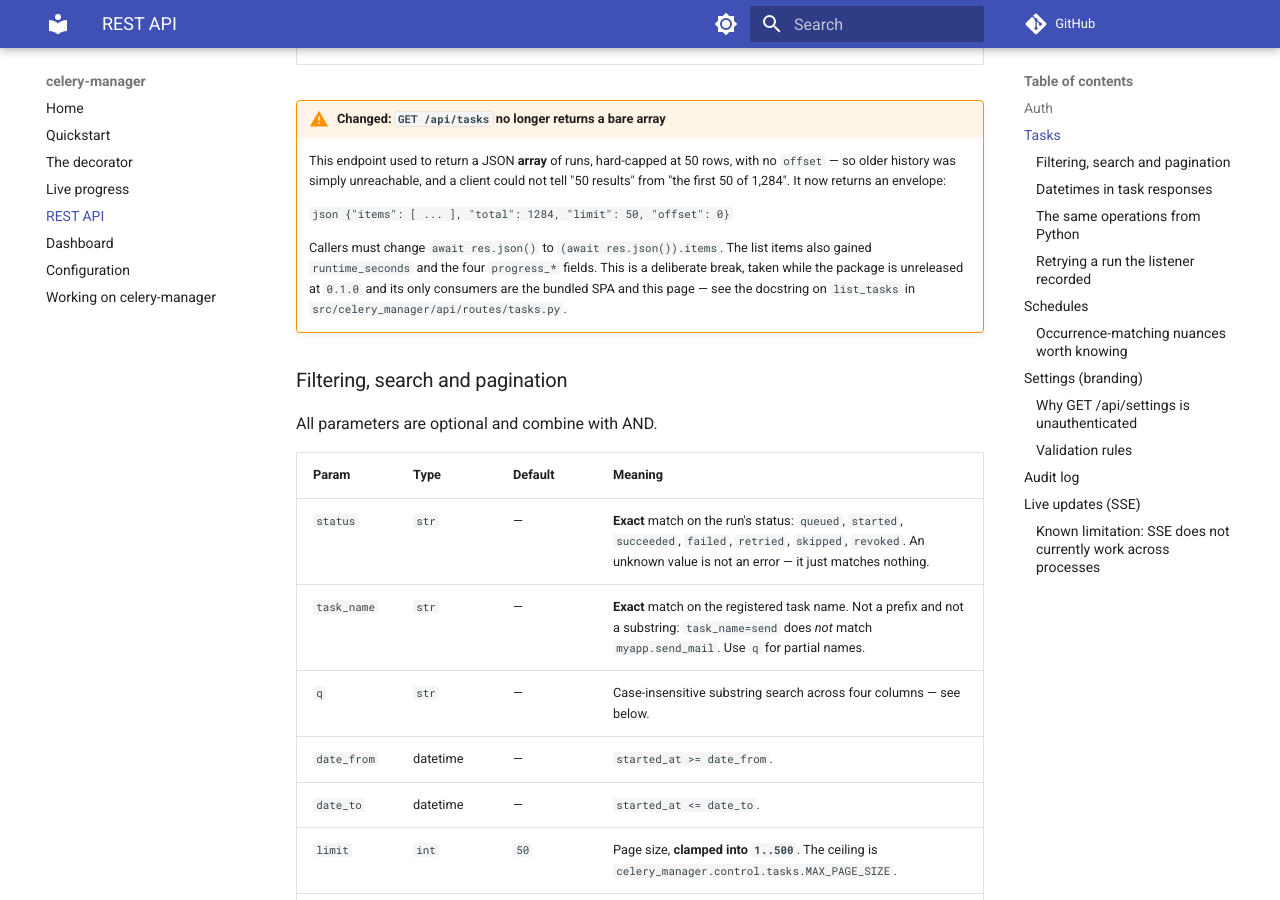
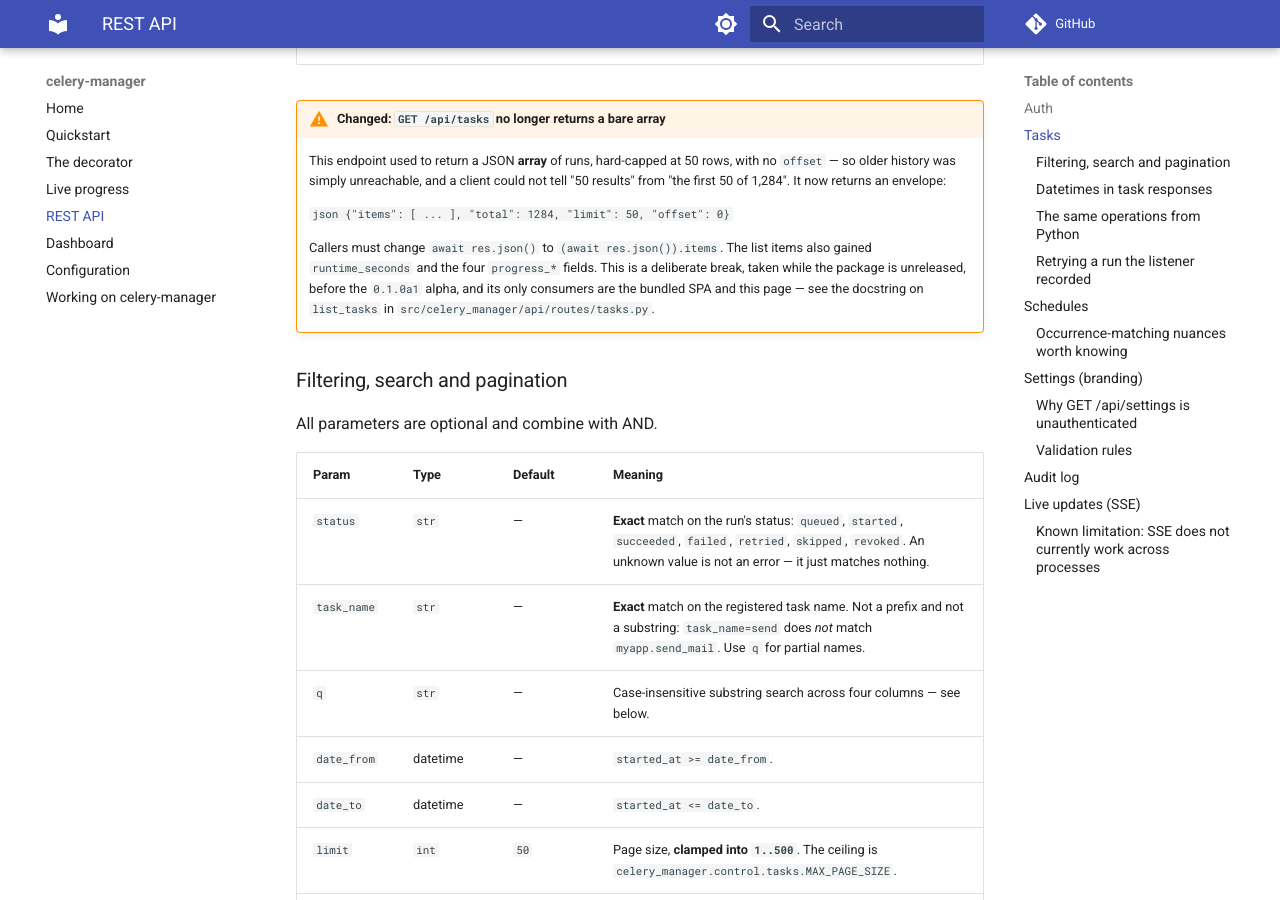
Before and after one commit to Pythondeveloper6/celery-manager, an MkDocs documentation site: the page built from docs/rest-api.md, in a window 1280 px wide and 900 px high, scrolled down 3354 px. Built offline with MkDocs 1.6.1 and Material for MkDocs 9.7.7, drawn with Linux system fonts in a browser that asks for light colours; comment, search, counter and statistics services are not loaded.

Commit message:
release: prepare 0.1.0a1
Version 0.1.0a1 in pyproject and __version__, Alpha classifier, dated
changelog entry, --pre install instructions, and keep the internal
docs/superpowers spec out of the sdist and the docs site.

Co-Authored-By: Claude Opus 5.5 <noreply@anthropic.com>

```diff
--- a/docs/rest-api.md
+++ b/docs/rest-api.md
@@ -53,7 +53,7 @@ exposes.
     Callers must change `await res.json()` to `(await res.json()).items`.
     The list items also gained `runtime_seconds` and the four `progress_*`
     fields. This is a deliberate break, taken while the package is
-    unreleased at `0.1.0` and its only consumers are the bundled SPA and
+    unreleased, before the `0.1.0a1` alpha, and its only consumers are the bundled SPA and
     this page — see the docstring on `list_tasks` in
     `src/celery_manager/api/routes/tasks.py`.
 
--- a/mkdocs.yml
+++ b/mkdocs.yml
@@ -30,3 +30,5 @@ nav:
   - Dashboard: dashboard.md
   - Configuration: configuration.md
   - Working on celery-manager: contributing.md
+exclude_docs: |
+  superpowers/
--- a/pyproject.toml
+++ b/pyproject.toml
@@ -4,7 +4,7 @@ build-backend = "hatchling.build"
 
 [project]
 name = "celery-manager"
-version = "0.1.0"
+version = "0.1.0a1"
 description = "A dashboard and control API for Celery background tasks."
 readme = "README.md"
 requires-python = ">=3.10"
@@ -13,7 +13,7 @@ keywords = ["celery", "dashboard", "monitoring", "task-queue", "scheduler"]
 license = "MIT"
 license-files = ["LICENSE"]
 classifiers = [
-    "Development Status :: 4 - Beta",
+    "Development Status :: 3 - Alpha",
     "Environment :: Web Environment",
     "Framework :: Celery",
     "Framework :: FastAPI",
@@ -87,6 +87,8 @@ include = [
     "/LICENSE",
     "/mkdocs.yml",
 ]
+# Internal design docs; must not ship in the sdist.
+exclude = ["/docs/superpowers"]
 
 [tool.pytest.ini_options]
 testpaths = ["tests"]
--- a/src/celery_manager/__init__.py
+++ b/src/celery_manager/__init__.py
@@ -35,7 +35,7 @@ from celery_manager.decorator import track
 from celery_manager.progress import report_progress
 from celery_manager.runtime import setup
 
-__version__ = "0.1.0"
+__version__ = "0.1.0a1"
 
 __all__ = [
     "CeleryManagerConfig",
```
Also changed, not shown: CHANGELOG.md (+3 -3 lines), README.md (+5 -4 lines), docs/quickstart.md (+2 -2 lines).
